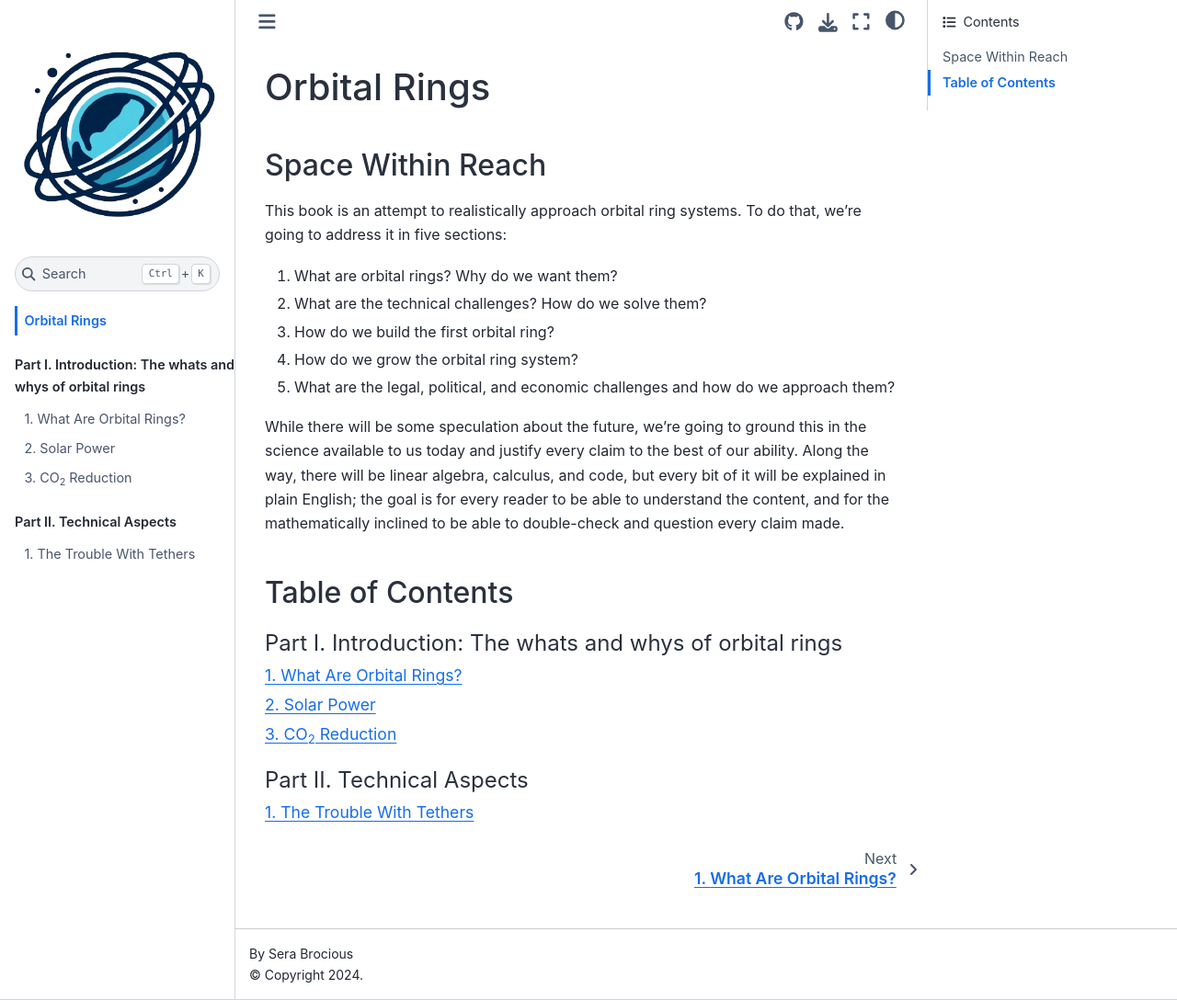
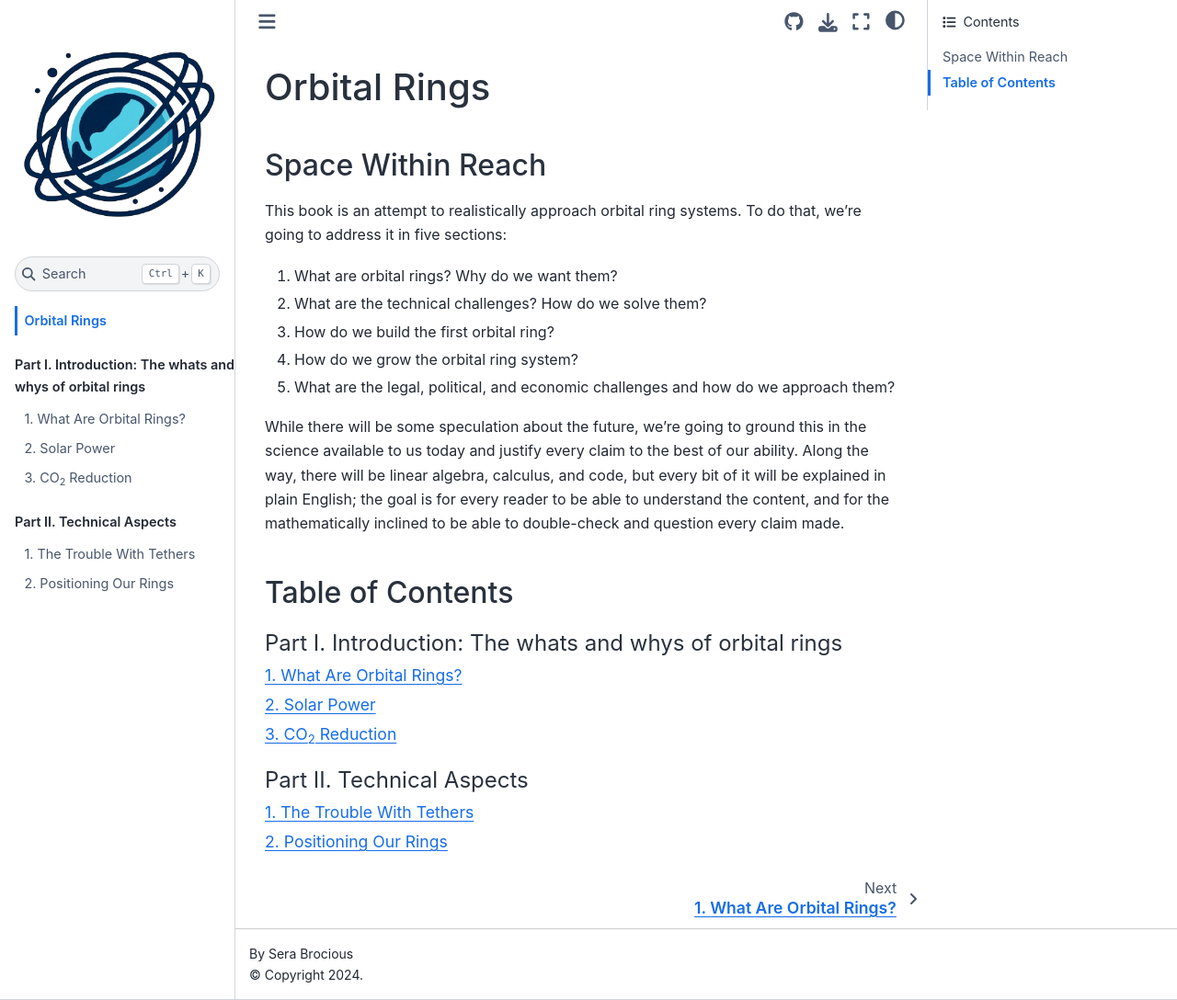
Before and after one commit to daeken/OrbitalRingsBook, a Jupyter Book: the page built from intro.md, in a window 1280 px wide and 1088 px high. Shown: the whole window at 92% size. Built offline with Jupyter Book 1.0.4 settings and Sphinx 7.4.7 and the Sphinx Book theme 1.1.4, drawn with Linux system fonts in a browser that asks for light colours.

Commit message:
Added initial draft of ring positioning chapter.

```diff
--- a/_toc.yml
+++ b/_toc.yml
@@ -11,6 +11,7 @@ parts:
       numbered: true
       chapters:
           - file: tethers
+          - file: ring-positioning
     #- caption: "Part III. How Do We Build The First Ring?"
     #  numbered: true
     #- caption: "Part IV. How Do We Grow?"
```
Also changed, not shown: ring-positioning.ipynb (added).
